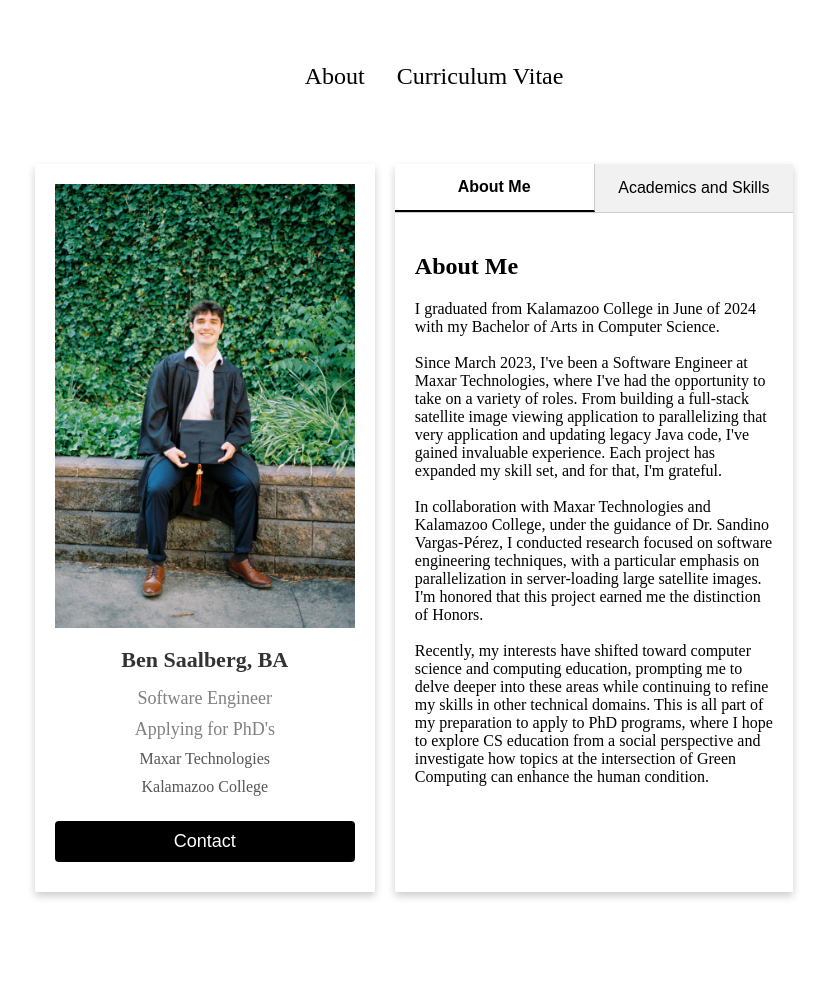
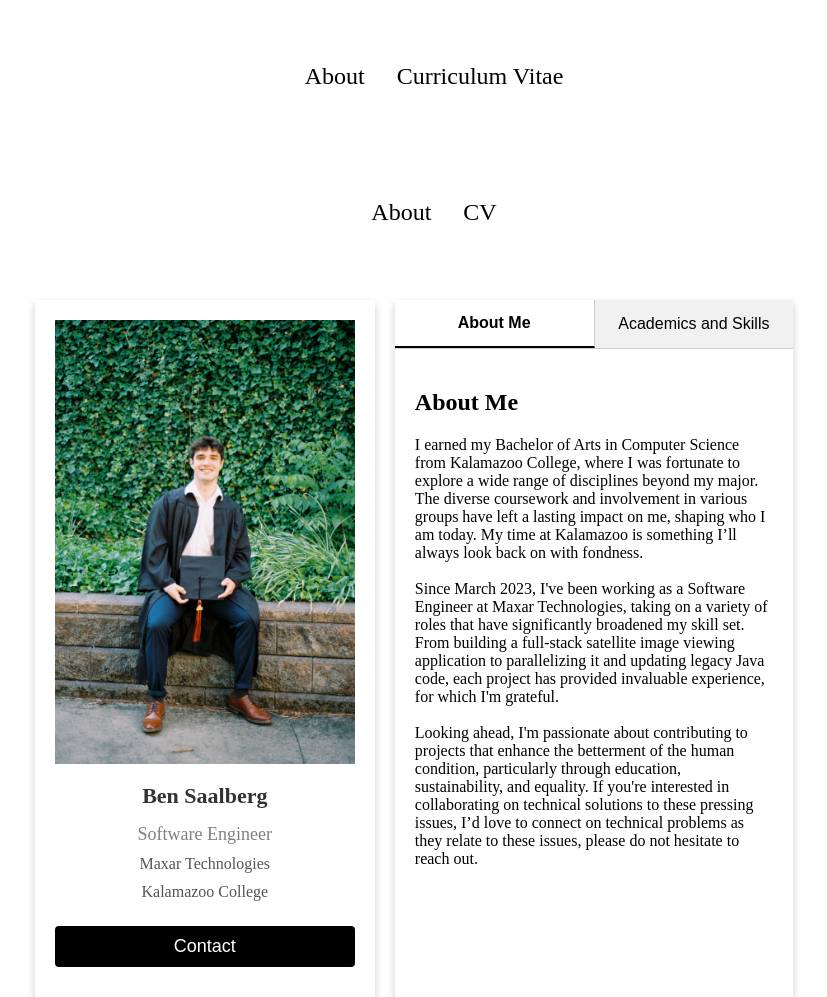
Before and after one commit to bensaal/bensaal.github.io, a plain HTML site: page index.html in a window 1280 px wide. Shown: the top 997 px of the page, without its empty margins (226-1053 px from the left). Before the commit the page ends 920 px from the top, so only its background shows below. Drawn offline with Linux system fonts and the light colour scheme.

Commit message:
updating cv section

```diff
--- a/index.html
+++ b/index.html
@@ -6,14 +6,21 @@
     <title>Ben Saalberg's Page</title>
     <link rel="stylesheet" href="../components/index.css">
 </head>
+<header>
+    <div>
+      <ul class="nav-links">
+        <li><a href="C:\Users\be033130\Documents\GitHub\bensaal.github.io\index.htmll">About</a></li>
+        <li><a href="https://read.cv/bensaalberg">CV</a></li>
+      </ul>
+    </div>
+    </header>
 <body>
 
     <div class="container">
         <div class="card">
             <img src="../pic.jpg" alt="Ben" style="width:100%">
-            <h1>Ben Saalberg, BA</h1>
+            <h1>Ben Saalberg</h1>
             <p class="title">Software Engineer</p>
-            <p class="title">Applying for PhD's</p>
             <p>Maxar Technologies</p>
             <p>Kalamazoo College</p>
             <a href="#"><i class="fa fa-dribbble"></i></a>
@@ -31,24 +38,13 @@
             <div id="AboutMe" class="tab-content active-content">
                 <h2>About Me</h2>
                 <p>
-                    I graduated from Kalamazoo College in June of 2024 with my Bachelor of Arts in Computer Science.
+                    I earned my Bachelor of Arts in Computer Science from Kalamazoo College, where I was fortunate to explore a wide range of disciplines beyond my major. The diverse coursework and involvement in various groups have left a lasting impact on me, shaping who I am today. My time at Kalamazoo is something I’ll always look back on with fondness.
                     <br>
                     <br>
-                    Since March 2023, I've been a Software Engineer at Maxar Technologies, where I've had the opportunity
-                    to take on a variety of roles. From building a full-stack satellite image viewing application to parallelizing
-                    that very application and updating legacy Java code, I've gained invaluable experience. Each project has expanded
-                    my skill set, and for that, I'm grateful.
+                    Since March 2023, I've been working as a Software Engineer at Maxar Technologies, taking on a variety of roles that have significantly broadened my skill set. From building a full-stack satellite image viewing application to parallelizing it and updating legacy Java code, each project has provided invaluable experience, for which I'm grateful.
                     <br>
                     <br>
-                    In collaboration with Maxar Technologies and Kalamazoo College, under the guidance of Dr. Sandino Vargas-Pérez,
-                    I conducted research focused on software engineering techniques, with a particular emphasis on parallelization in
-                    server-loading large satellite images. I'm honored that this project earned me the distinction of Honors.
-                    <br>
-                    <br>
-                    Recently, my interests have shifted toward computer science and computing education, prompting me to delve deeper
-                    into these areas while continuing to refine my skills in other technical domains. This is all part of my preparation
-                     to apply to PhD programs, where I hope to explore CS education from a social perspective and investigate how topics
-                     at the intersection of Green Computing can enhance the human condition.
+                    Looking ahead, I'm passionate about contributing to projects that enhance the betterment of the human condition, particularly through education, sustainability, and equality. If you're interested in collaborating on technical solutions to these pressing issues, I’d love to connect on technical problems as they relate to these issues, please do not hesitate to reach out.
                 </p>
             </div>
             <div id="Academics" class="tab-content">
```
Also changed, not shown: src/script.js (deleted, +0 -19 lines).
